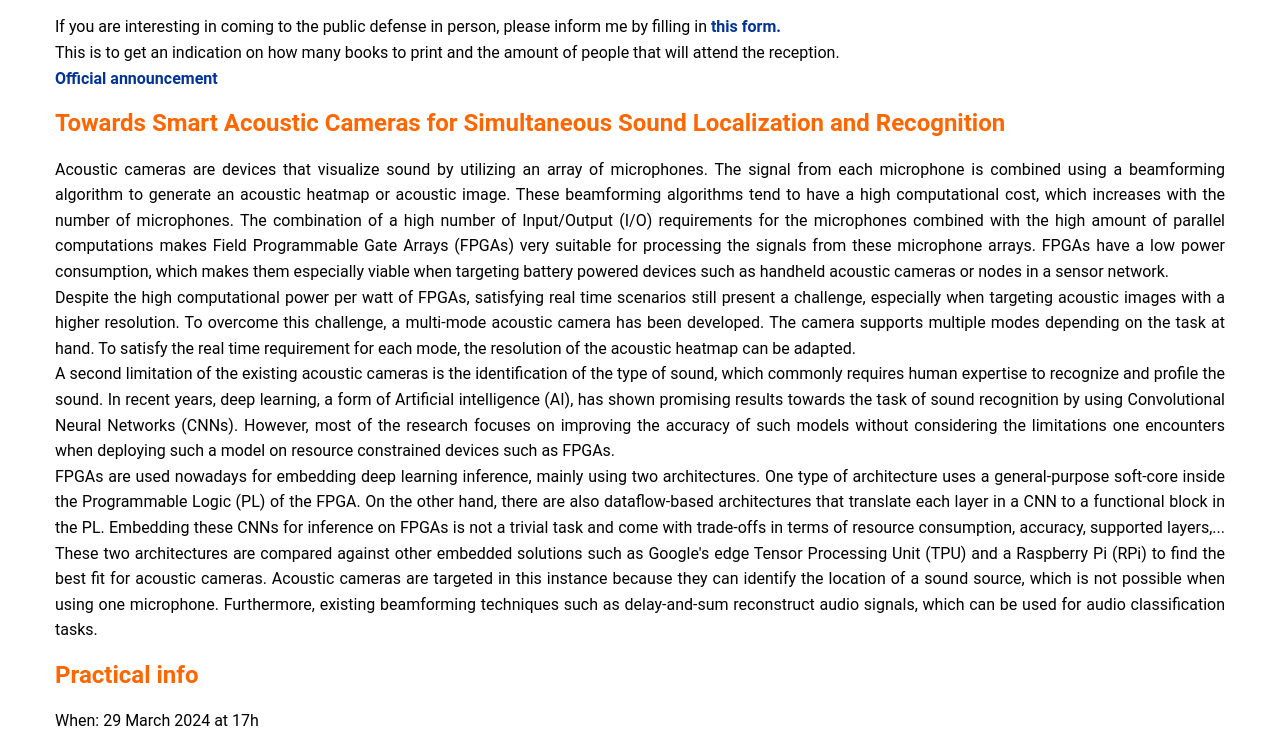
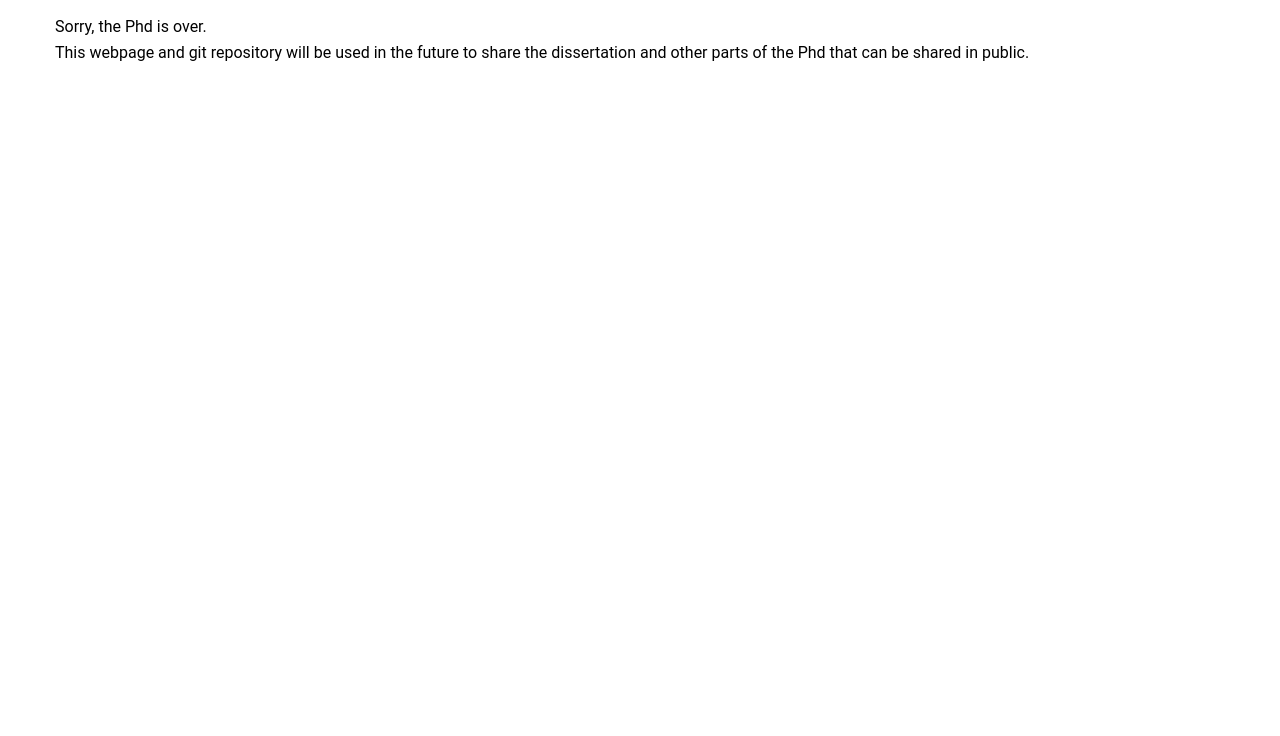
Before and after one commit to JurgenVandendriessche/PhdJurgen, a plain HTML site: page index.html in a window 1280 px wide. Shown: the part 54-790 px from the top of the page. Drawn offline with Linux system fonts and the light colour scheme.

Commit message:
Replaced the announcement by a temporary text to indicate the repo will be used for sharing the text and designs of the gift.

```diff
--- a/index.html
+++ b/index.html
@@ -12,63 +12,9 @@
     <main>
         <h1>Public Phd of Jurgen Vandendriessche</h1>
 
-        If you are interesting in coming to the public defense in person, please inform me by filling in <a
-            href=https://forms.office.com/e/ZyafgJ0YEW> this form.</a><br>
-        This is to get an indication on how many books to print and the amount of people that will attend the
-        reception.<br>
-
-        <a href="./Invite_Phd_JurgenVandendriessche.pdf">Official announcement</a><br>
-
-        <h2>Towards Smart Acoustic Cameras for Simultaneous Sound Localization and Recognition</h2>
-
-        <div class="abstract">
-            Acoustic cameras are devices that visualize sound by utilizing an array of microphones.
-            The signal from each microphone is combined using a beamforming algorithm to generate an acoustic heatmap or acoustic image.
-            These beamforming algorithms tend to have a high computational cost, which increases with the number of microphones.
-            The combination of a high number of Input/Output (I/O) requirements for the microphones combined with the high amount of parallel computations makes Field Programmable Gate Arrays (FPGAs) very suitable for processing the signals from these microphone arrays.
-            FPGAs have a low power consumption, which makes them especially viable when targeting battery powered devices such as handheld acoustic cameras or nodes in a sensor network.
-            <br>
-            Despite the high computational power per watt of FPGAs, satisfying real time scenarios still present a challenge, especially when targeting acoustic images with a higher resolution.
-            To overcome this challenge, a multi-mode acoustic camera has been developed.
-            The camera supports multiple modes depending on the task at hand.
-            To satisfy the real time requirement for each mode, the resolution of the acoustic heatmap can be adapted.
-            <br>
-            A second limitation of the existing acoustic cameras is the identification of the type of sound, which commonly requires human expertise to recognize and profile the sound.
-            In recent years, deep learning, a form of Artificial intelligence (AI), has shown promising results towards the task of sound recognition by using Convolutional Neural Networks (CNNs).
-            However, most of the research focuses on improving the accuracy of such models without considering the limitations one encounters when deploying such a model on resource constrained devices such as FPGAs.
-            <br>
-            FPGAs are used nowadays for embedding deep learning inference, mainly using two architectures.
-            One type of architecture uses a general-purpose soft-core inside the Programmable Logic (PL) of the FPGA.
-            On the other hand, there are also dataflow-based architectures that translate each layer in a CNN to a functional block in the PL.
-            Embedding these CNNs for inference on FPGAs is not a trivial task and come with trade-offs in terms of resource consumption, accuracy, supported layers,...
-            These two architectures are compared against other embedded solutions such as Google's edge Tensor Processing Unit (TPU) and a Raspberry Pi (RPi) to find the best fit for acoustic cameras.
-            Acoustic cameras are targeted in this instance because they can identify the location of a sound source, which is not possible when using one microphone.
-            Furthermore, existing beamforming techniques such as delay-and-sum reconstruct audio signals, which can be used for audio classification tasks.
-        </div>
-
-
-        <h2>Practical info</h2>
-
-        When: 29 March 2024 at 17h<br>
-        Where: VUB, Building I, Auditorium I.0.01 (see plan below)<br>
-        Teams meeting: <a
-            href="https://teams.microsoft.com/l/meetup-join/19%3ameeting_Zjg3MDU2OGItNzQwNC00YjU3LWFiMDktNzljNjliZGIzNTEy%40thread.v2/0?context=%7b%22Tid%22%3a%22695b7ca8-2da8-4545-a2da-42d03784e585%22%2c%22Oid%22%3a%22415bb363-f9e2-438e-af17-4b896bfdc5aa%22%7d">join
-            meeting</a><br>
-        Teams ID: 372 589 449 35<br>
-        Password: 4F4UAw<br>
-
-        <h2>Visit by car</h2>
-
-        You can park the car at the VUB.<br>
-        If you are not a staff member, you have to register your car <a href="https://ivisit.vub.be/register">here</a>.<br>
-        You can enter jurgen.Vandendriessche@vub.be as the mail for the host.
-
-        <h2>Campus plan</h2>
-        Building I is marked with a red X.<br>
-        <a href="CampusPlan.png">
-            <img width="device-width" max-width:100px max-height:100px src="./CampusPlan.png">
-        </a>
-
-
+        <p>
+            Sorry, the Phd is over.<br>
+            This webpage and git repository will be used in the future to share the dissertation and other parts of the Phd that can be shared in public.<br>
+        </p>
     </main>
 </body>
```
